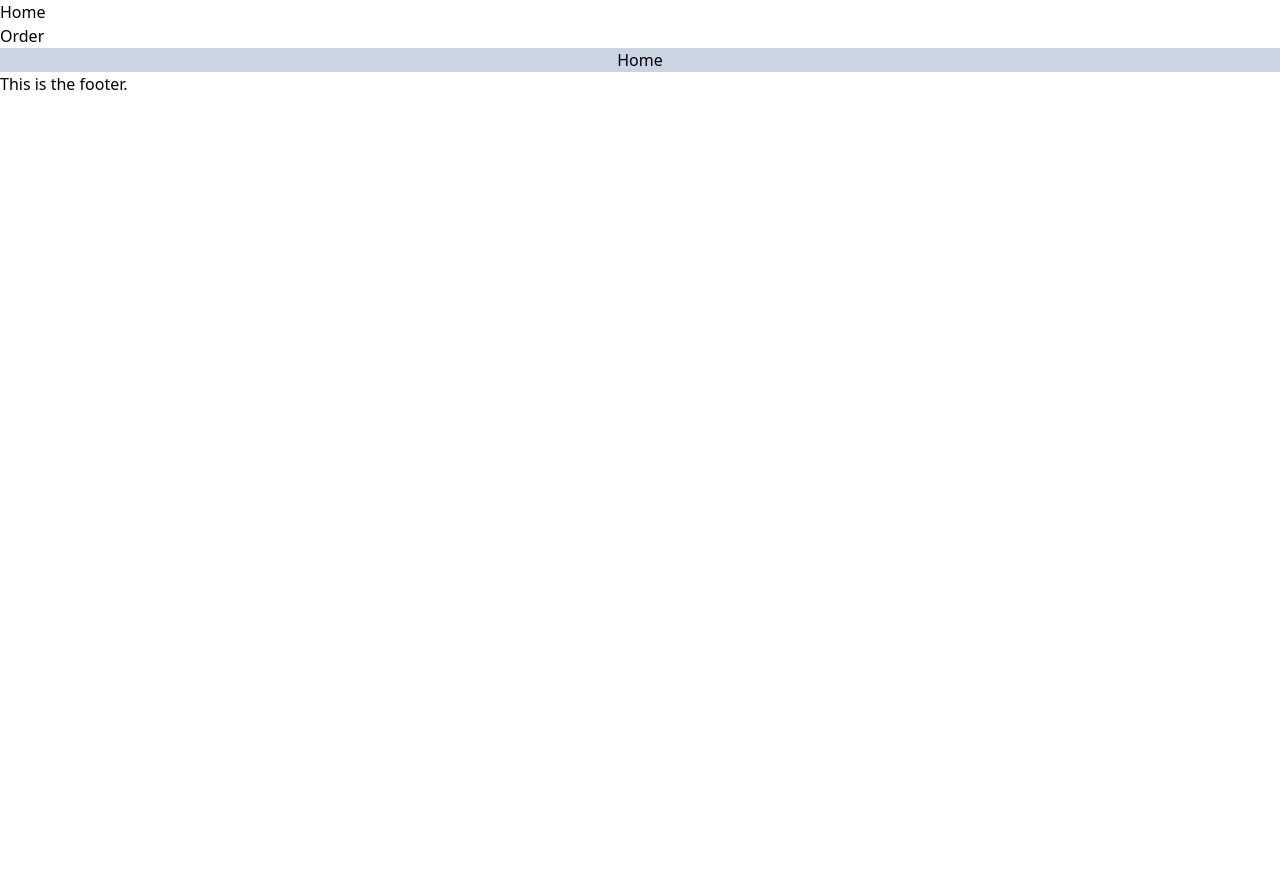
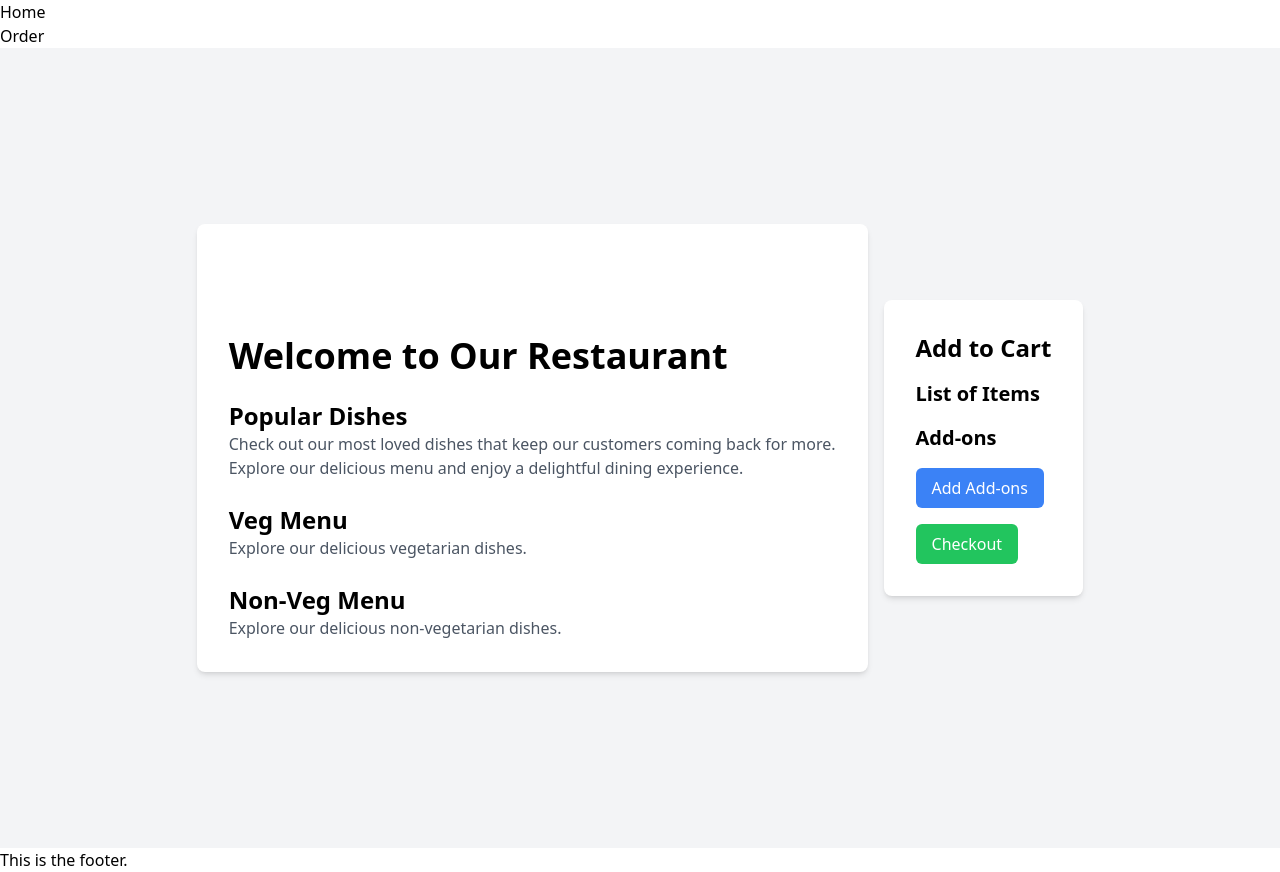
Before and after one commit to lawrencedsz9/resto-website, a React (Vite) app: page / in a window 1280 px wide. Before the commit the page ends 800 px from the top, so only its background shows below. Built offline with nearby package versions, Linux system fonts and the light colour scheme.

Commit message:
home_page_modification

```diff
--- a/src/pages/home.jsx
+++ b/src/pages/home.jsx
@@ -2,8 +2,83 @@ import React from "react";
 
 const Home = () => {
   return (
-    <div className="">
-      <div>Home</div>
+    <div className="flex flex-col md:flex-row items-center justify-center h-screen bg-gray-100 w-full">
+      <div className="bg-white p-8 rounded-lg shadow-md md:mr-4">
+        <div className="h-20"></div> {/* BEGIN: Add space for wallpaper */}
+        <h1 className="text-4xl font-bold mb-4 w-fill">
+          Welcome to Our Restaurant
+        </h1>
+        <section className="mt-6 welcome-section">
+          <h2 className="text-2xl font-bold">Popular Dishes</h2>
+          <p className="text-gray-600">
+            Check out our most loved dishes that keep our customers coming back
+            for more.
+          </p>
+          {/* Add popular dishes here */}
+        </section>
+        <p className="text-gray-600">
+          Explore our delicious menu and enjoy a delightful dining experience.
+        </p>
+        {/* <section className="mt-6">
+                    <h2 className="text-2xl font-bold">Online Ordering</h2>
+                    <p className="text-gray-600">
+                        Order your favorite dishes online and have them delivered to your
+                        doorstep.
+                    </p>
+                    <button
+                        className="bg-blue-500 text-white py-2 px-4 rounded-md hover:bg-blue-600 focus:outline-none focus:shadow-outline-blue mt-4"
+                        onClick={() => {
+                            // Add logic for online ordering here
+                            console.log("Online ordering clicked");
+                        }}
+                    >
+                        Order Now
+                    </button>
+                 </section> */}
+        <section className="mt-6">
+          <h2 className="text-2xl font-bold">Veg Menu</h2>
+          <p className="text-gray-600">
+            Explore our delicious vegetarian dishes.
+          </p>
+          {/* Add veg menu items here */}
+        </section>
+        <section className="mt-6">
+          <h2 className="text-2xl font-bold">Non-Veg Menu</h2>
+          <p className="text-gray-600">
+            Explore our delicious non-vegetarian dishes.
+          </p>
+          {/* Add non-veg menu items here */}
+        </section>
+      </div>
+      <div className="bg-white p-8 rounded-lg shadow-md mt-4 md:mt-0 add-to-cart-section">
+        <h2 className="text-2xl font-bold">Add to Cart</h2>
+        <section className="mt-4">
+          <h3 className="text-xl font-bold">List of Items</h3>
+          {/* Add list of items here */}
+        </section>
+        <section className="mt-4">
+          <h3 className="text-xl font-bold">Add-ons</h3>
+          {/* Add addons here */}
+          <button
+            className="bg-blue-500 text-white py-2 px-4 rounded-md hover:bg-blue-600 focus:outline-none focus:shadow-outline-blue mt-4"
+            onClick={() => {
+              // Add logic for adding addons to cart here
+              console.log("Add-ons clicked");
+            }}
+          >
+            Add Add-ons
+          </button>
+        </section>
+        <button
+          className="bg-green-500 text-white py-2 px-4 rounded-md hover:bg-green-600 focus:outline-none focus:shadow-outline-green mt-4"
+          onClick={() => {
+            // Add logic for checkout here
+            console.log("Checkout clicked");
+          }}
+        >
+          Checkout
+        </button>
+      </div>
     </div>
   );
 };
```
Also changed, not shown: src/components/carousel.jsx (added).
